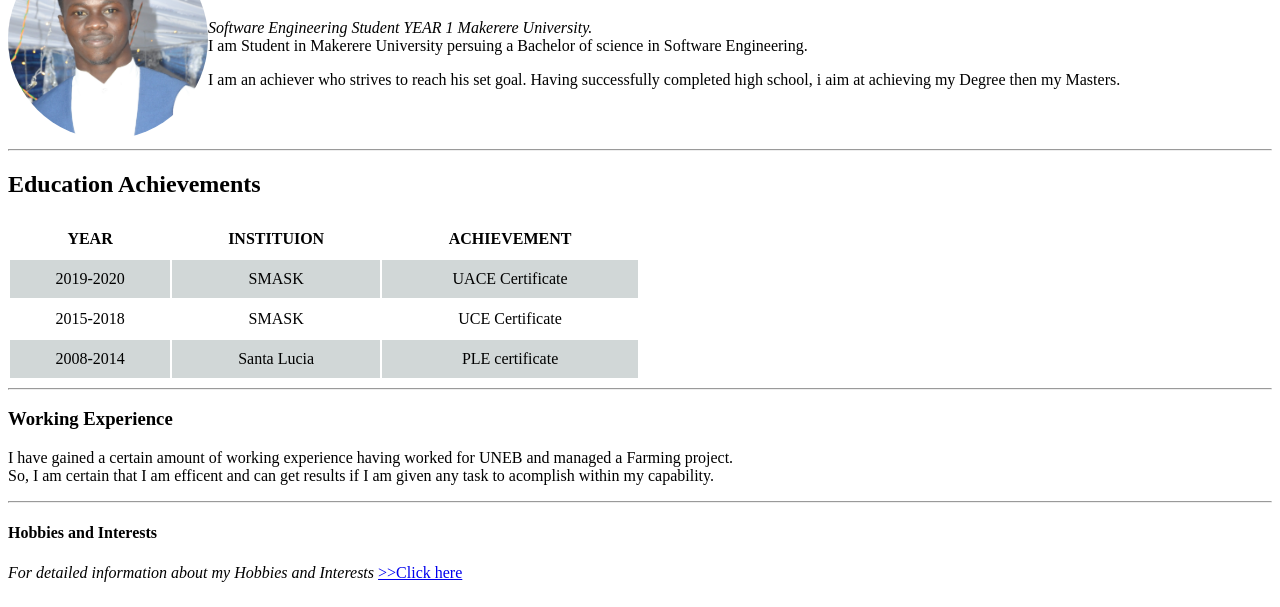
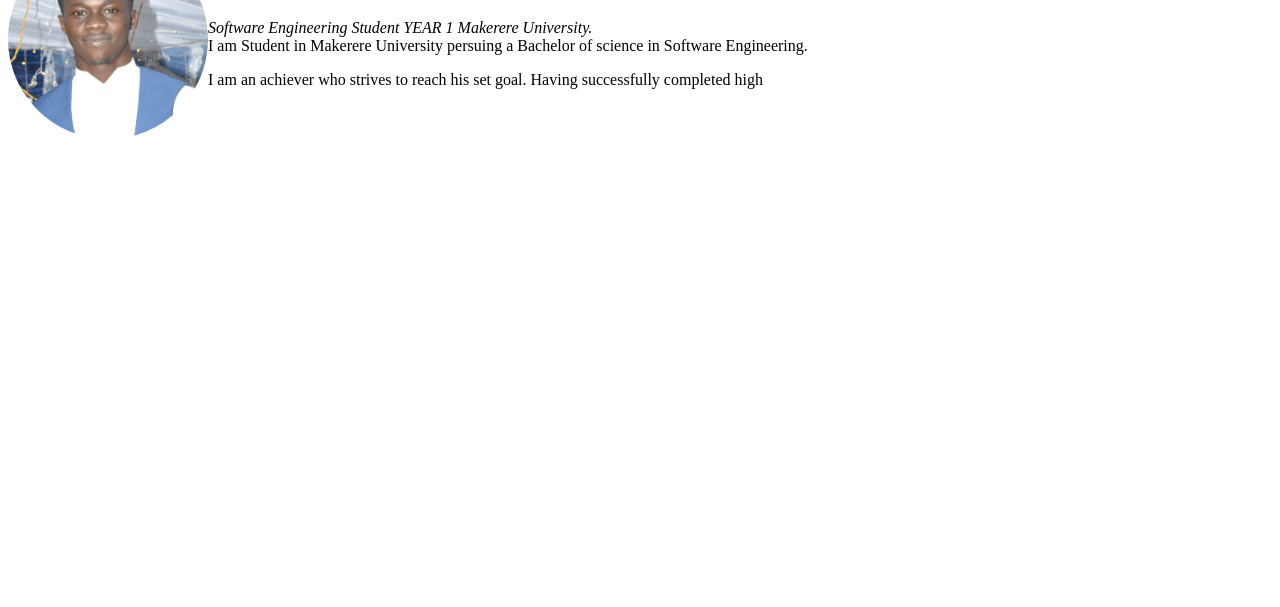
Before and after one commit to ArubeJoshua/Personalwebsite, a plain HTML site: page index.html in a window 1280 px wide. Shown: the part 193-800 px from the top of the page. Drawn offline with Linux system fonts and the light colour scheme.

Commit message:
Create index.html

```diff
--- a/index.html
+++ b/index.html
@@ -4,7 +4,7 @@
   <meta charset="UTF-8">
   <meta http-equiv="X-UA-Compatible" content="IE=edge">
   <meta name="viewport" content="width=device-width, initial-scale=1.0">
-  <link rel="icon" type="icon/image-x" href="/images/JO%201.png">
+  <link rel="icon" type="icon/image-x" href="images/JO%201.png">
   <style>
     img {
       float: left;
@@ -39,37 +39,4 @@
   <img src="/images/Home%20Image.jpg" alt="A photo of Arube Joshua">
 <h1>Arube Joshua</h1>
 <p><em>Software Engineering Student YEAR 1 Makerere University.</em><br>I am Student in Makerere University persuing a Bachelor of science in Software Engineering.</p>
-<p>I am an achiever who strives to reach his set goal. Having successfully completed high school, i aim at achieving my Degree then my Masters. </p>
-<br><br>
-<hr>
-<h2>Education Achievements</h2>
-<table>
-  <tr>
-    <th>YEAR</th>
-    <th>INSTITUION</th>
-    <th>ACHIEVEMENT</th>
-  </tr>
-  <tr>
-    <td>2019-2020</td>
-    <td>SMASK</td>
-    <td>UACE Certificate</td>
-  </tr>
-  <tr>
-    <td>2015-2018</td>
-    <td>SMASK</td>
-    <td>UCE Certificate</td>
-  </tr>
-  <tr>
-    <td>2008-2014</td>
-    <td>Santa Lucia</td>
-    <td>PLE certificate</td>
-  </tr>
-</table>
-<hr>
-<h3>Working Experience</h3>
-<p>I have gained a certain amount of working experience having worked for UNEB and managed a Farming project.<br>So, I am certain that I am efficent and can get results if I am given any task to acomplish within my capability.</p>
-<hr>
-<h4>Hobbies and Interests</h4>
-<p><em>For detailed information about my Hobbies and Interests </em><a href="Hobbies.html">>>Click here</a></p>
-</body>
-</html>
+<p>I am an achiever who strives to reach his set goal. Having successfully completed high
```
